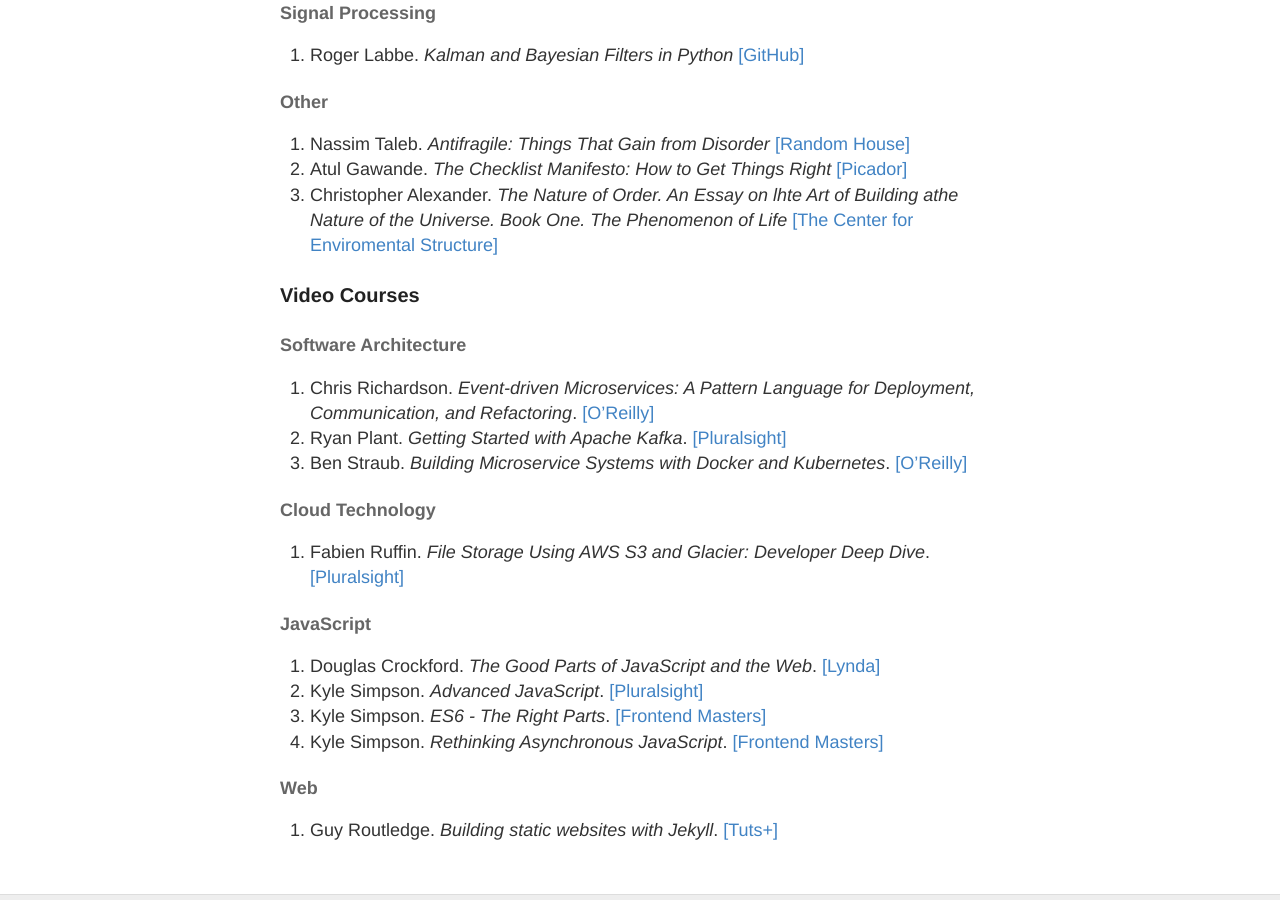
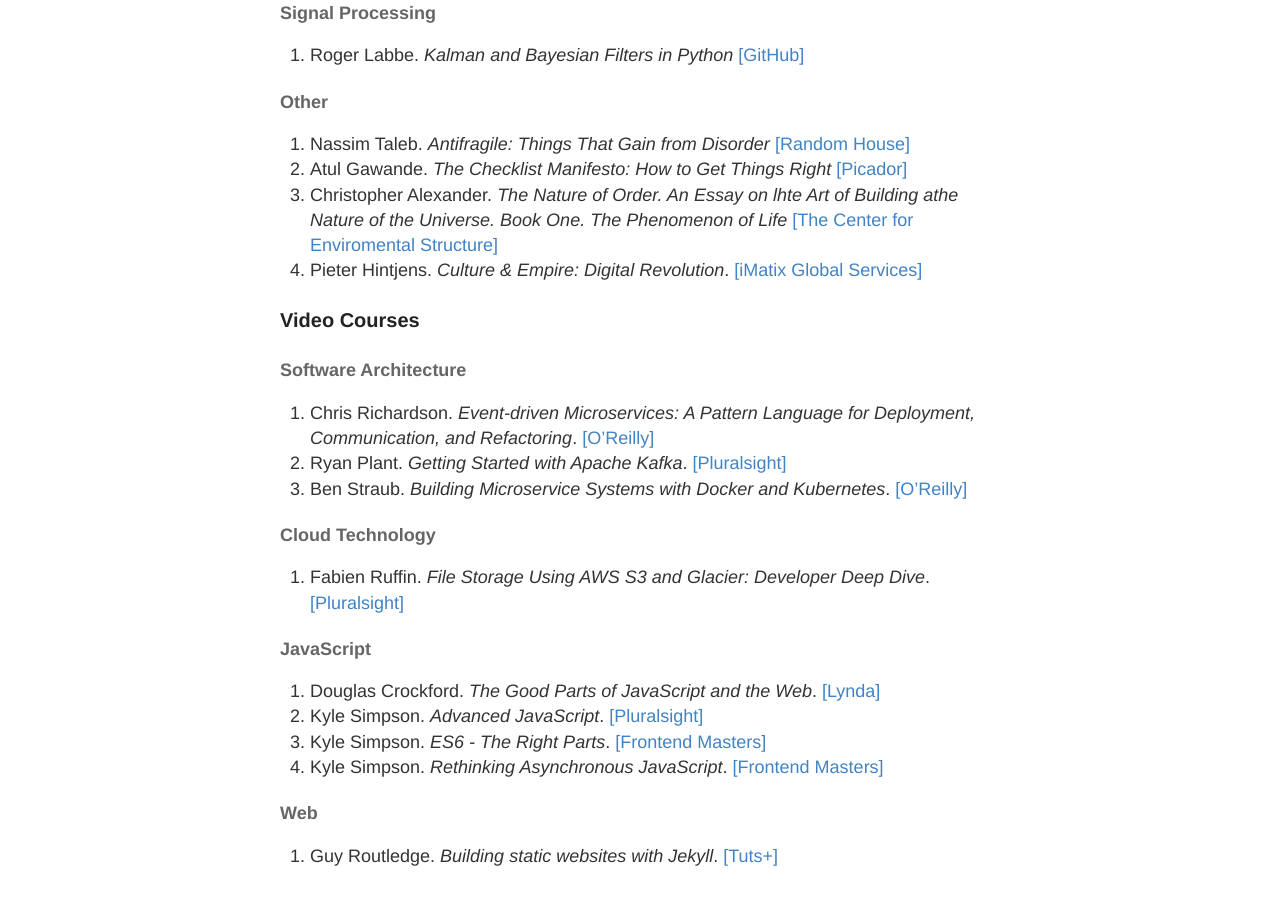
Before and after one commit to RomanKosobrodov/RomanKosobrodov.github.io, a Jekyll site: the page built from resources.md, in a window 1280 px wide and 900 px high, scrolled down 1047 px. Built offline with Jekyll 4.4.1, drawn with Linux system fonts in a browser that asks for light colours.

Commit message:
added Culture and Empire to resources

```diff
--- a/resources.md
+++ b/resources.md
@@ -36,6 +36,7 @@
 1. Nassim Taleb. _Antifragile: Things That Gain from Disorder_ [[Random House]](https://www.amazon.com/Antifragile-Things-That-Disorder-Incerto/dp/0812979680)
 1. Atul Gawande. _The Checklist Manifesto: How to Get Things Right_ [[Picador]](https://www.amazon.com/Checklist-Manifesto-How-Things-Right/dp/0312430000)
 1. Christopher Alexander. _The Nature of Order. An Essay on lhte Art of Building athe Nature of the Universe. Book One. The Phenomenon of Life_ [[The Center for Enviromental Structure]](https://www.patternlanguage.com/bookstore/bookshelf.html#0)
+1. Pieter Hintjens. _Culture & Empire: Digital Revolution_. [[iMatix Global Services]](#)
 
 ### Video Courses
 
```
